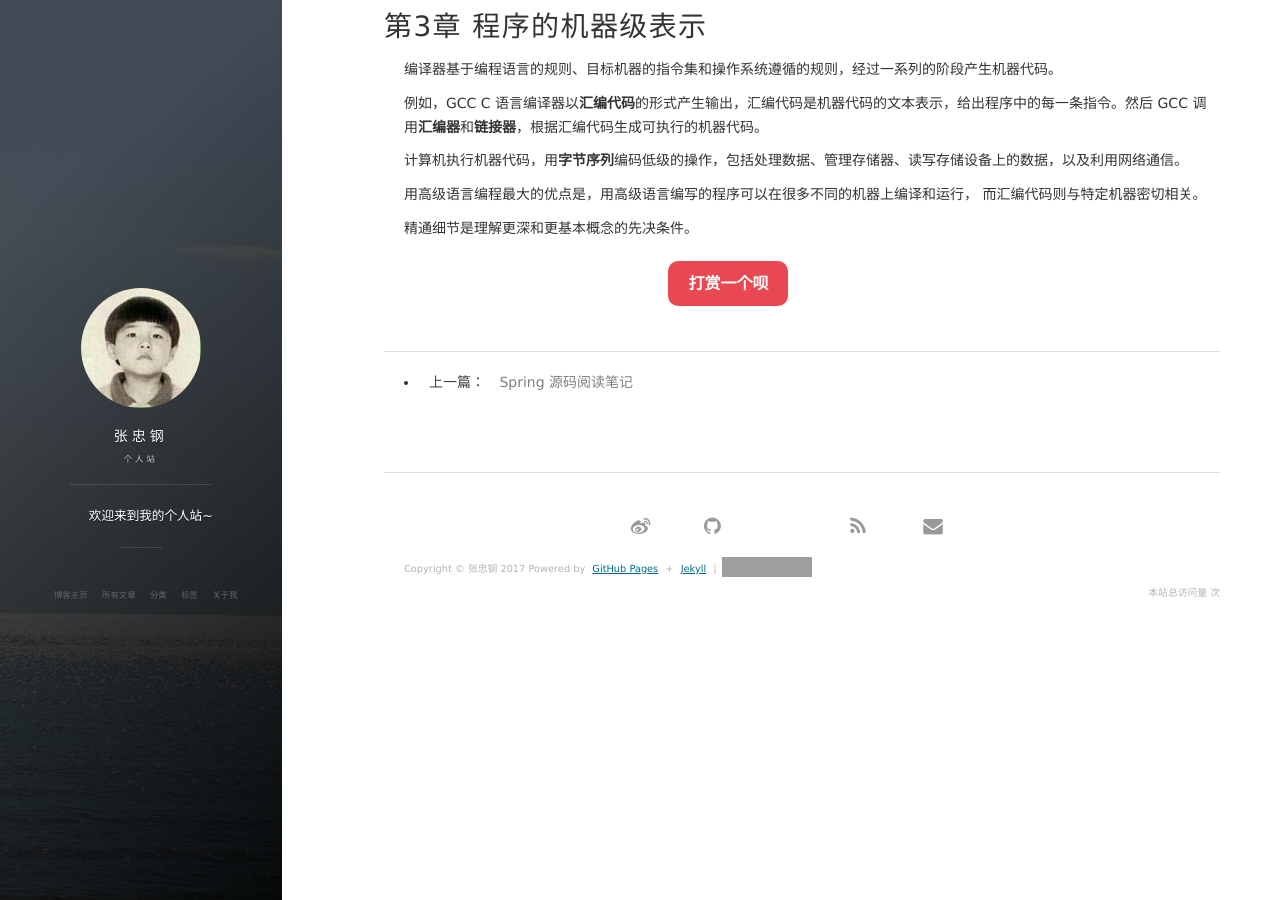
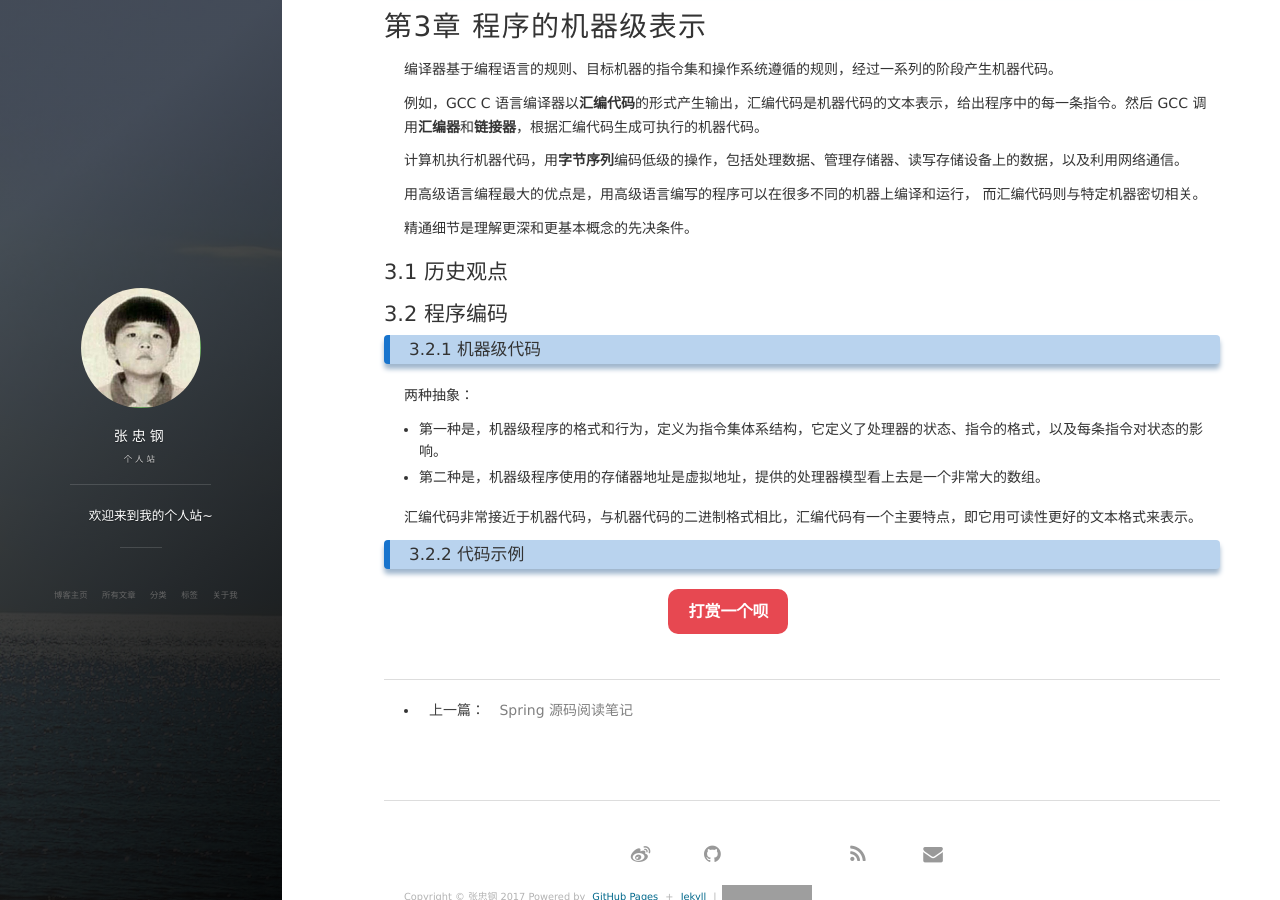
Before and after one commit to zhzhgang/zhzhgang.github.io, a Jekyll site: the page built from _posts/2017-04-09-ComputerSystemNotes.md, in a window 1280 px wide and 900 px high, scrolled down 1350 px. Built offline with Jekyll 4.4.1, drawn with Linux system fonts in a browser that asks for light colours; nearby versions of some CDN libraries; comment, search, counter and statistics services are not loaded; grey boxes are pictures that could not be loaded.

Commit message:
Edit 2017-04-09-ComputerSystemNotes.md

```diff
--- a/_posts/2017-04-09-ComputerSystemNotes.md
+++ b/_posts/2017-04-09-ComputerSystemNotes.md
@@ -78,3 +78,19 @@ C 语言中，字符串被编码为一个以 null （值为 0）字符结尾的
 用高级语言编程最大的优点是，用高级语言编写的程序可以在很多不同的机器上编译和运行， 而汇编代码则与特定机器密切相关。
 
 精通细节是理解更深和更基本概念的先决条件。
+
+
+## 3.1 历史观点
+
+## 3.2 程序编码
+
+### 3.2.1 机器级代码
+
+两种抽象：
+
+* 第一种是，机器级程序的格式和行为，定义为指令集体系结构，它定义了处理器的状态、指令的格式，以及每条指令对状态的影响。
+* 第二种是，机器级程序使用的存储器地址是虚拟地址，提供的处理器模型看上去是一个非常大的数组。
+
+汇编代码非常接近于机器代码，与机器代码的二进制格式相比，汇编代码有一个主要特点，即它用可读性更好的文本格式来表示。
+
+### 3.2.2 代码示例
```
